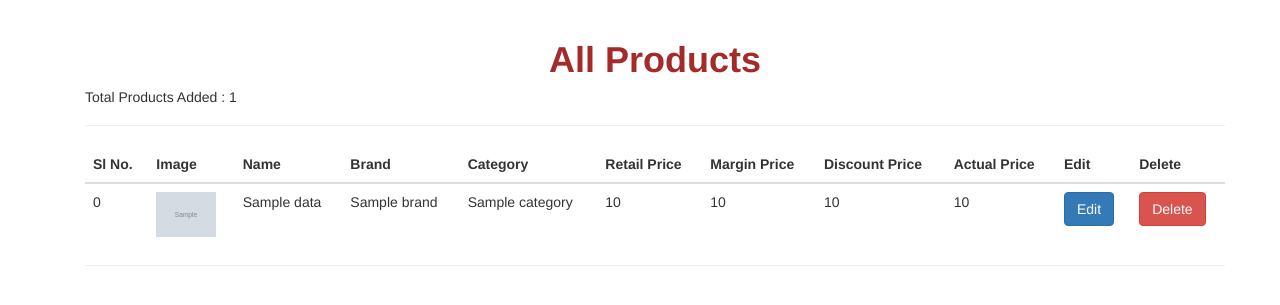
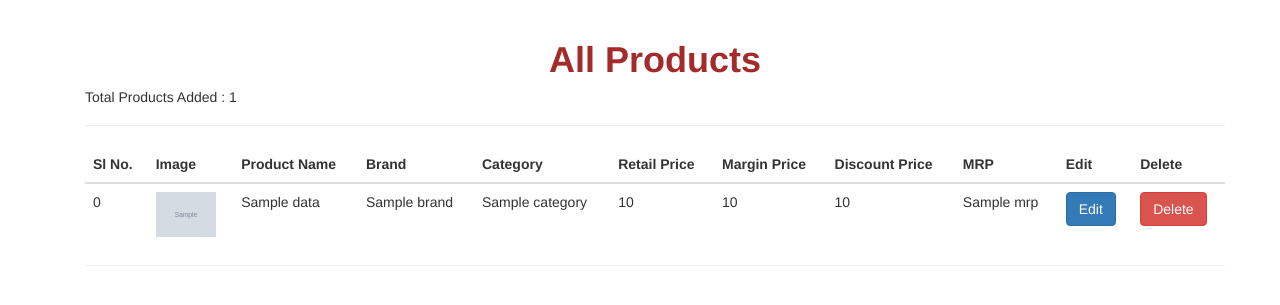
Before and after one commit to officialfavshops/favshops1, a Django app: template templates/admin_page.html in a window 1280 px wide. Shown: the part 52-357 px from the top of the page. Run offline with Django 3.2, Linux system fonts and the light colour scheme; the template is opened without the code that fills it: most values are stand-ins (such as "Sample title", 1, 10 or a date in 2020); grey boxes marked "Sample" are stand-in pictures; parts of the project's set-up code (start-up, migrations or seed data) failed here and were passed over; some libraries are stand-ins or nearby versions.

Commit message:
changes product model

```diff
--- a/Products/forms.py
+++ b/Products/forms.py
@@ -4,4 +4,4 @@ from .models import Product
 class Product_form(forms.ModelForm):
     class Meta:
         model = Product
-        fields = ('name','brand','quantity','image','retail_price','margin_price','actual_price','discount_price','discount_percentage','description','quality','category','special_offer','best_offer')
+        fields = ('image','product_name','brand','quantity','retail_price','margin_price','mrp','description','quality','category','special_offer','best_offer','out_of_stock')
--- a/Products/models.py
+++ b/Products/models.py
@@ -26,13 +26,14 @@ class Product(models.Model):
         ('False','False'),
     )
 
-    name = models.CharField(max_length=30,null=False,blank=False)
+
+    product_name = models.CharField(max_length=30,null=False,blank=False)
     brand = models.CharField(max_length=15,null=True,blank=True)
     quantity = models.CharField(max_length=20,null=False,blank=False)
     retail_price = models.CharField(max_length=30,null=False,blank=False)
     margin_price = models.CharField(max_length=30,null=False,blank=False)
     discount_price = models.CharField(max_length=10,null=True,blank=True)
-    actual_price = models.CharField(max_length=10,null=False,blank=False)
+    mrp = models.CharField(max_length=10,null=False,blank=False)
     discount_percentage = models.CharField(max_length=15,null=True,blank=True)
     description = models.TextField(null=True,blank=True)
     image = models.ImageField(upload_to='product_images',null=False,blank=False)
@@ -41,6 +42,7 @@ class Product(models.Model):
     special_offer = models.CharField(max_length=20,null=True,blank=True,choices=boolean)
     best_offer = models.CharField(max_length=20,null=True,blank=True,choices=boolean)
     upload_time = models.DateTimeField(auto_now_add=True)
+    out_of_stock = models.BooleanField(max_length=20,null=True,blank=True,choices=boolean)
 
     def __str__(self):
         return self.name
--- a/cart/views.py
+++ b/cart/views.py
@@ -243,7 +243,7 @@ def create_order_cod(request):
     payment_mode = 'COD'
     status = 'Shipping'
     for item in cart:
-        order = Order(image=item.product.image,order_id=id,payment_mode=payment_mode,mobile_number = mnumber,name=item.product.name,quantity = item.product.quantity,price=item.product.discount_price,address=total_address,status=status,margin_price=item.product.margin_price)
+        order = Order(image=item.product.image,order_id=id,payment_mode=payment_mode,mobile_number = mnumber,name=item.product.product_nameac,quantity = item.product.quantity,price=item.product.discount_price,address=total_address,status=status,margin_price=item.product.margin_price)
         order.save()
 
     for item in cart:
--- a/order/views.py
+++ b/order/views.py
@@ -43,7 +43,7 @@ def order_delivered(request):
         order_delivery_charges = 0
 
         for ord in co_orders:
-            item = ord.name + " | " + ord.quantity + " | " + ord.price
+            item = ord.product_name + " | " + ord.quantity + " | " + ord.price
             confirm_order += item + " , "
             order_margin_price += int(ord.margin_price)
             mnumber = ord.mobile_number
@@ -53,7 +53,7 @@ def order_delivered(request):
             ord.save()
 
         for ord in can_orders:
-            item = ord.name + " | " + ord.quantity + " | " + ord.price
+            item = ord.product_name + " | " + ord.quantity + " | " + ord.price
             cancel_order += item + " , "
             ord.delivered = True
             ord.save()
--- a/templates/admin_page.html
+++ b/templates/admin_page.html
@@ -65,13 +65,13 @@
                     <tr>
                         <th scope="col">Sl No.</th>
                         <th scope="col">Image</th>
-                        <th scope="col">Name</th>
+                        <th scope="col">Product Name</th>
                         <th scope="col">Brand</th>
                         <th scope="col">Category</th>
                         <th scope="col">Retail Price</th>
                         <th scope="col">Margin Price</th>
                         <th scope="col">Discount Price</th>
-                        <th scope="col">Actual Price</th>
+                        <th scope="col">MRP</th>
                         <th scope="col">Edit</th>
                         <th scope="col">Delete</th>
                     </tr>
@@ -81,13 +81,13 @@
                     <tr>
                         <td>{{forloop.counter0}}</td>
                         <td><img src="{{data.image.url}}" height="60" width="60" class="img-responsive"></td>
-                        <td>{{data.name}}</td>
+                        <td>{{data.product_name}}</td>
                         <td>{{data.brand}}</td>
                         <td>{{data.category}}</td>
                         <td>{{data.retail_price}}</td>
                         <td>{{data.margin_price}}</td>
                         <td>{{data.discount_price}}</td>
-                        <td>{{data.actual_price}}</td>
+                        <td>{{data.mrp}}</td>
 
                         <th><a class="btn btn-primary" href="{% url 'edit_product' pk=data.pk %}" style="color: white;">Edit</a></th>
                         <th><a class="btn btn-danger" href="{% url 'delete_product' pk=data.pk %}" style="color: white;"> Delete </a></th>
--- a/templates/index.html
+++ b/templates/index.html
@@ -741,7 +741,7 @@
                     </a>
                     <div class="mid-1">
                         <div class="women">
-                            <h6><a href="single.html"> {{obj.name}} </a>( {{obj.quantity}})</h6>
+                            <h6><a href="single.html"> {{obj.product_name}} </a>( {{obj.quantity}})</h6>
                             {% if obj.brand %}
                             <p style="margin-top: 5px;color:gray;">{{obj.brand}}</p>
                             {% else %}
@@ -749,12 +749,12 @@
                             {% endif %}
                         </div>
                         <div class="mid-2">
-                            <p style="color:black;"><label><span>&#8377;</span>{{obj.actual_price}}</label><em class="item_price"><span>&#8377;</span>{{obj.discount_price}}</em></p>
+                            <p style="color:black;"><label><span>&#8377;</span>{{obj.mrp}}</label><em class="item_price"><span>&#8377;</span>{{obj.discount_price}}</em></p>
 
                             <div class="clearfix"></div>
                         </div>
                         <div class="add add-2">
-                            <!--<button class="btn btn-danger my-cart-btn my-cart-b" data-id="{{obj.pk}}" data-name="{{obj.name}}" data-summary="{{obj.description}}" data-price="{{obj.discount_price}}" data-quantity="{{obj.quantity}}" data-image="{% static 'template/images/of16.png'%}">Add to Cart</button>-->
+                            <!--<button class="btn btn-danger my-cart-btn my-cart-b" data-id="{{obj.pk}}" data-name="{{obj.product_name}}" data-summary="{{obj.description}}" data-price="{{obj.discount_price}}" data-quantity="{{obj.quantity}}" data-image="{% static 'template/images/of16.png'%}">Add to Cart</button>-->
                             {% if user.is_authenticated %}
                             <a class="btn btn-danger my-cart-btn my-cart-b" href="{% url 'add_to_cart' pk=obj.pk %}">Add to Cart</a> {% endif %}
                         </div>
```
Also changed, not shown: Products/views.py (+4 -4 lines).
